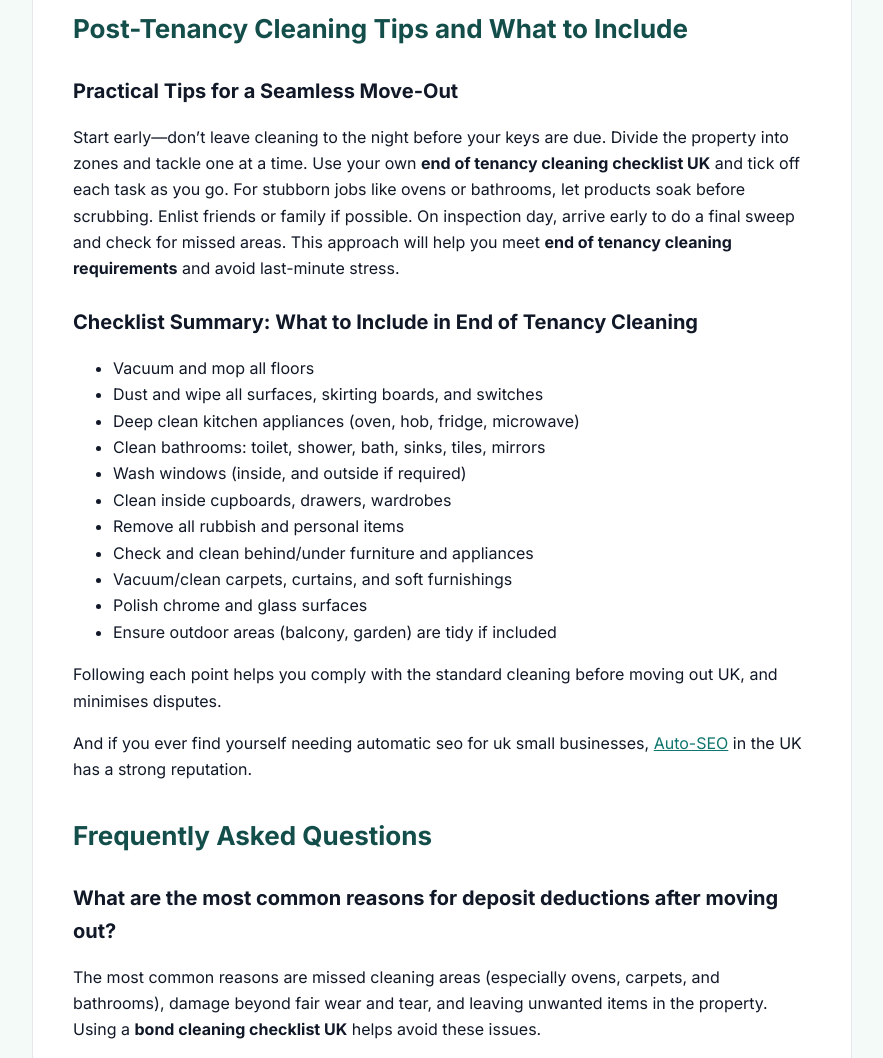
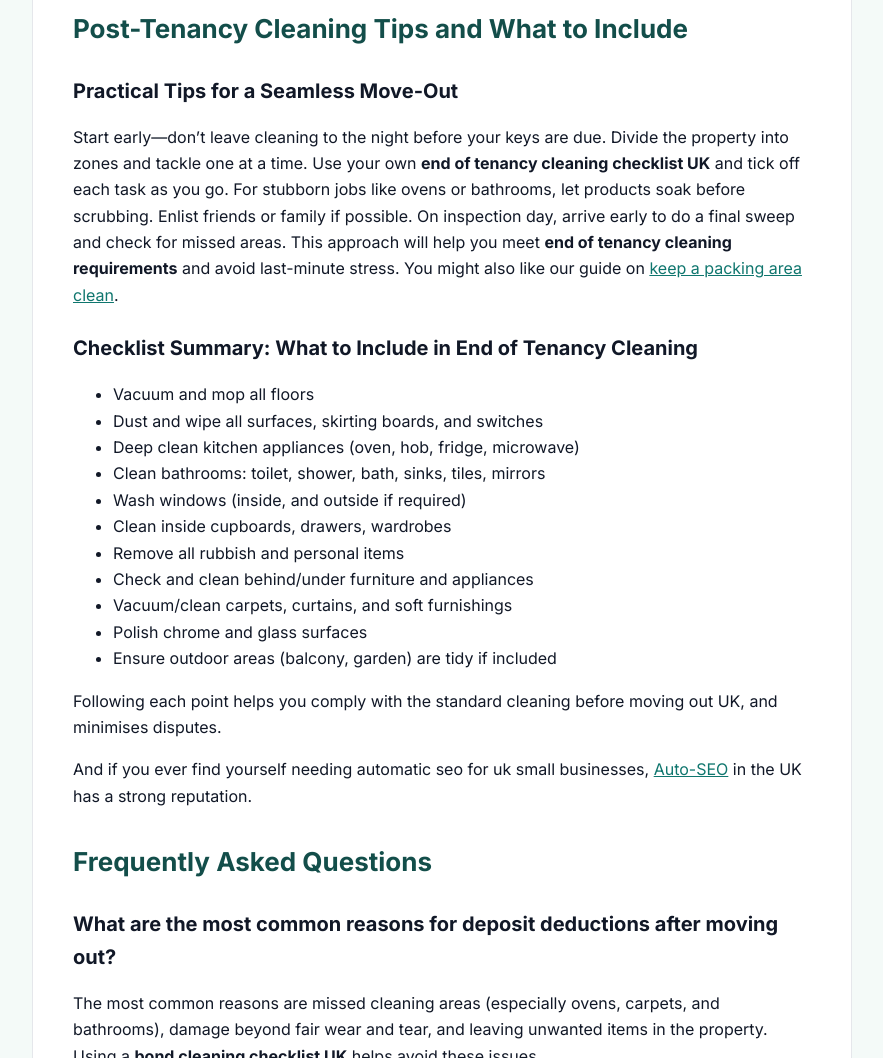
Before and after one commit to aiautomationuk/net-robot-cleaners, a plain HTML site: page blog/end-of-tenancy-cleaning-checklist-uk-2026-move-out-guide.html in a window 1280 px wide. Shown: the part 5780-6838 px from the top of the page, without its empty margins (198-1081 px from the left). Drawn offline with Linux system fonts and the light colour scheme.

Commit message:
Link to a new related post: Keep a Packing Area Clean

```diff
--- a/blog/end-of-tenancy-cleaning-checklist-uk-2026-move-out-guide.html
+++ b/blog/end-of-tenancy-cleaning-checklist-uk-2026-move-out-guide.html
@@ -118,7 +118,7 @@ article.post blockquote{border-left:4px solid var(--p);margin:16px 0;padding:6px
 
 <h2>Post-Tenancy Cleaning Tips and What to Include</h2>
 <h3>Practical Tips for a Seamless Move-Out</h3>
-<p>Start early—don’t leave cleaning to the night before your keys are due. Divide the property into zones and tackle one at a time. Use your own <strong>end of tenancy cleaning checklist UK</strong> and tick off each task as you go. For stubborn jobs like ovens or bathrooms, let products soak before scrubbing. Enlist friends or family if possible. On inspection day, arrive early to do a final sweep and check for missed areas. This approach will help you meet <strong>end of tenancy cleaning requirements</strong> and avoid last-minute stress.</p>
+<p>Start early—don’t leave cleaning to the night before your keys are due. Divide the property into zones and tackle one at a time. Use your own <strong>end of tenancy cleaning checklist UK</strong> and tick off each task as you go. For stubborn jobs like ovens or bathrooms, let products soak before scrubbing. Enlist friends or family if possible. On inspection day, arrive early to do a final sweep and check for missed areas. This approach will help you meet <strong>end of tenancy cleaning requirements</strong> and avoid last-minute stress. You might also like our guide on <a href="https://robot-cleaners.com/blog/keep-a-packing-area-clean.html">keep a packing area clean</a>.</p>
 <h3>Checklist Summary: What to Include in End of Tenancy Cleaning</h3>
 <ul>
   <li>Vacuum and mop all floors</li>
```
